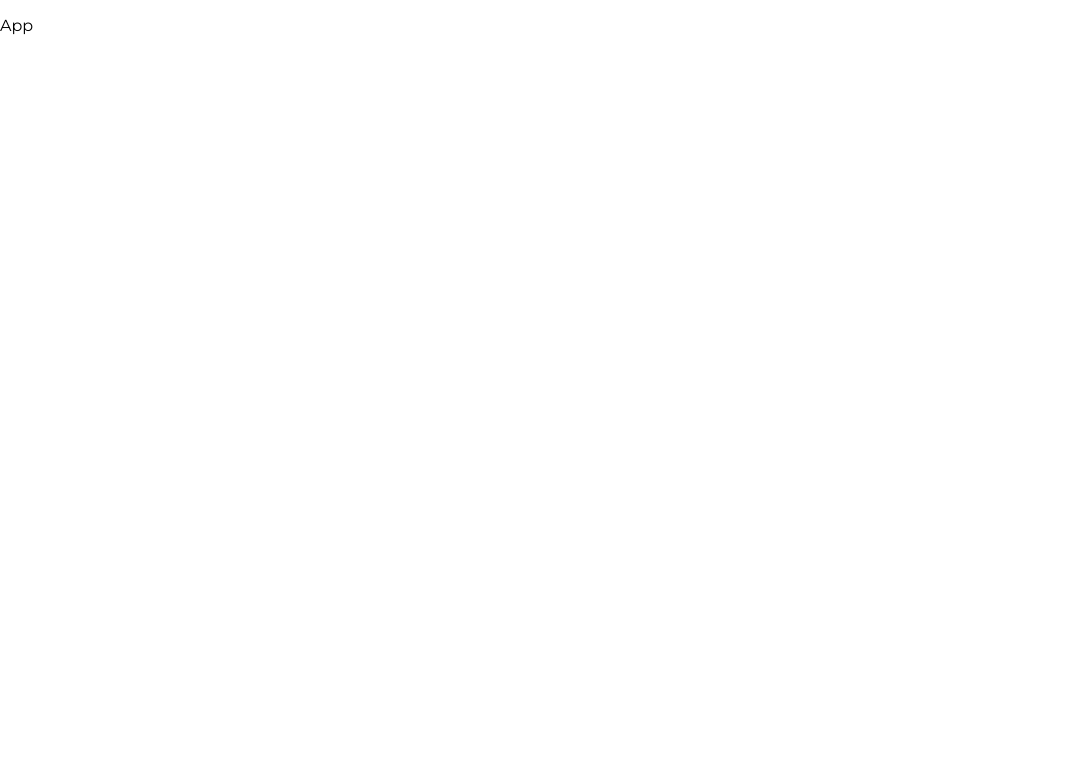
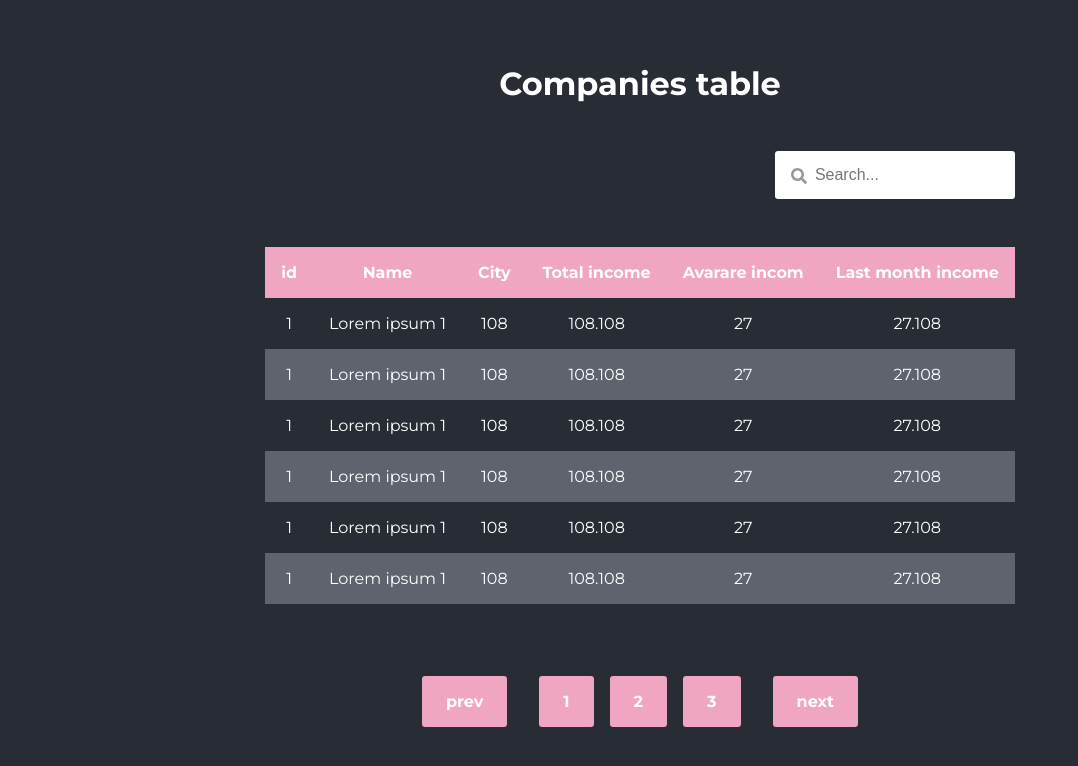
Before and after one commit to PaulinaSurazynska/companies-table, a React (Create React App) app: page / in a window 1280 px wide. Shown: the top 766 px of the page, without its empty margins (0-1078 px from the left). Built offline with nearby package versions, Linux system fonts and the light colour scheme.

Commit message:
basic app styling

```diff
--- a/package.json
+++ b/package.json
@@ -3,6 +3,9 @@
   "version": "0.1.0",
   "private": true,
   "dependencies": {
+    "@fortawesome/fontawesome-svg-core": "^1.2.28",
+    "@fortawesome/free-solid-svg-icons": "^5.13.0",
+    "@fortawesome/react-fontawesome": "^0.1.9",
     "@testing-library/jest-dom": "^4.2.4",
     "@testing-library/react": "^9.5.0",
     "@testing-library/user-event": "^7.2.1",
--- /dev/null
+++ b/src/components/Pagination/Pagination.js
@@ -0,0 +1,16 @@
+import React from 'react';
+import style from './Pagination.module.scss';
+
+const Pagination = () => (
+  <>
+    <div className={style.pagination}>
+      <div className={style.item}>prev</div>
+      <div className={style.item}>1</div>
+      <div className={style.item}>2</div>
+      <div className={style.item}>3</div>
+      <div className={style.item}>next</div>
+    </div>
+  </>
+);
+
+export default Pagination;
--- /dev/null
+++ b/src/components/Pagination/Pagination.module.scss
@@ -0,0 +1,21 @@
+.pagination {
+    display: flex;
+    margin-top: 4rem;
+
+    .item {
+        padding: 1rem 1.5rem;
+        background-color: #F0A5C3;
+        color: white;
+        font-weight: 700;
+        border-radius: 0.2rem;
+        margin: 0.5rem;
+
+        &.item:first-child {
+            margin-right: 1.5rem;
+        }
+
+        &.item:last-child {
+            margin-left: 1.5rem;
+        }
+    }
+}
--- /dev/null
+++ b/src/components/SearchBar/SearachBar.js
@@ -0,0 +1,15 @@
+import React from 'react';
+import { faSearch } from '@fortawesome/free-solid-svg-icons';
+import { FontAwesomeIcon } from '@fortawesome/react-fontawesome';
+import style from './SearchBar.module.scss';
+
+const SearchBar = () => (
+  <div className={style.wrapper}>
+    <span className={style.icon}>
+      <FontAwesomeIcon icon={faSearch} />
+    </span>
+    <input type="text" placeholder="Search..." className={style.input} />
+  </div>
+);
+
+export default SearchBar;
--- /dev/null
+++ b/src/components/SearchBar/SearchBar.module.scss
@@ -0,0 +1,22 @@
+.wrapper {
+    margin: 3rem 0;
+    align-self: flex-end;
+    position: relative;
+
+    .icon {
+        color: #989898;
+        position: absolute;
+        top: 1rem;
+        left: 1rem;
+    }
+
+    .input {
+        width: 15rem;
+        height: 3rem;
+        outline: none;
+        border: none;
+        border-radius: 0.2rem;
+        padding: 1rem 1rem 1rem 2.5rem;
+        font-size: 1rem;
+    }
+}
--- /dev/null
+++ b/src/components/Table/Table.js
@@ -0,0 +1,71 @@
+import React from 'react';
+import style from './Table.module.scss';
+
+const Table = () => (
+  <>
+    <table className={style.table}>
+      <thead>
+        <tr>
+          <th>id</th>
+          <th>Name</th>
+          <th>City</th>
+          <th>Total income</th>
+          <th>Avarare incom</th>
+          <th>Last month income</th>
+        </tr>
+      </thead>
+      <tbody>
+        <tr>
+          <td>1</td>
+          <td>Lorem ipsum 1</td>
+          <td>108</td>
+          <td>108.108</td>
+          <td>27</td>
+          <td>27.108</td>
+        </tr>
+        <tr>
+          <td>1</td>
+          <td>Lorem ipsum 1</td>
+          <td>108</td>
+          <td>108.108</td>
+          <td>27</td>
+          <td>27.108</td>
+        </tr>
+        <tr>
+          <td>1</td>
+          <td>Lorem ipsum 1</td>
+          <td>108</td>
+          <td>108.108</td>
+          <td>27</td>
+          <td>27.108</td>
+        </tr>
+        <tr>
+          <td>1</td>
+          <td>Lorem ipsum 1</td>
+          <td>108</td>
+          <td>108.108</td>
+          <td>27</td>
+          <td>27.108</td>
+        </tr>
+        <tr>
+          <td>1</td>
+          <td>Lorem ipsum 1</td>
+          <td>108</td>
+          <td>108.108</td>
+          <td>27</td>
+          <td>27.108</td>
+        </tr>
+        <tr>
+          <td>1</td>
+          <td>Lorem ipsum 1</td>
+          <td>108</td>
+          <td>108.108</td>
+          <td>27</td>
+          <td>27.108</td>
+        </tr>
+      </tbody>
+    </table>
+  </>
+);
+
+export default Table;
--- /dev/null
+++ b/src/components/Table/Table.module.scss
@@ -0,0 +1,17 @@
+.table {
+  border-collapse: collapse;
+
+  th {
+    padding: 1rem;
+    background-color: #f0a5c3;
+  }
+
+  tr:nth-child(even) {
+    background-color: #5e636d;
+  }
+
+  td {
+    padding: 1rem;
+    text-align: center;
+  }
+}
--- a/src/index.css
+++ b/src/index.css
@@ -10,4 +10,6 @@ body {
   margin: 0;
   padding: 0;
   font-family: "Montserrat", sans-serif;
+  background-color: #282c35;
+  color: white;
 }
--- a/src/views/App.js
+++ b/src/views/App.js
@@ -1,10 +1,18 @@
 import React from 'react';
-import './App.css';
+import Pagination from 'components/Pagination/Pagination';
+import Table from 'components/Table/Table';
+import SearchBar from 'components/SearchBar/SearachBar';
+import style from './App.module.scss';
 
 function App() {
   return (
-    <div className="App">
-      <p>App </p>
+    <div className={style.page}>
+      <div className={style.content}>
+        <h1 className={style.title}>Companies table</h1>
+        <SearchBar />
+        <Table />
+        <Pagination />
+      </div>
     </div>
   );
 }
--- /dev/null
+++ b/src/views/App.module.scss
@@ -0,0 +1,18 @@
+.page {
+    display: flex;
+    flex-direction: column;
+    align-items: center;
+    padding: 4rem;
+    width: 100vw;
+    height: 100vh;
+
+    .content {
+        display: flex;
+        flex-direction: column;
+        align-items: center;
+
+        .title {
+            margin: 0;
+        }
+    }
+}
```
Also changed, not shown: src/views/App.css (deleted), 1 other file (tests, documents, lock files or other folders).
